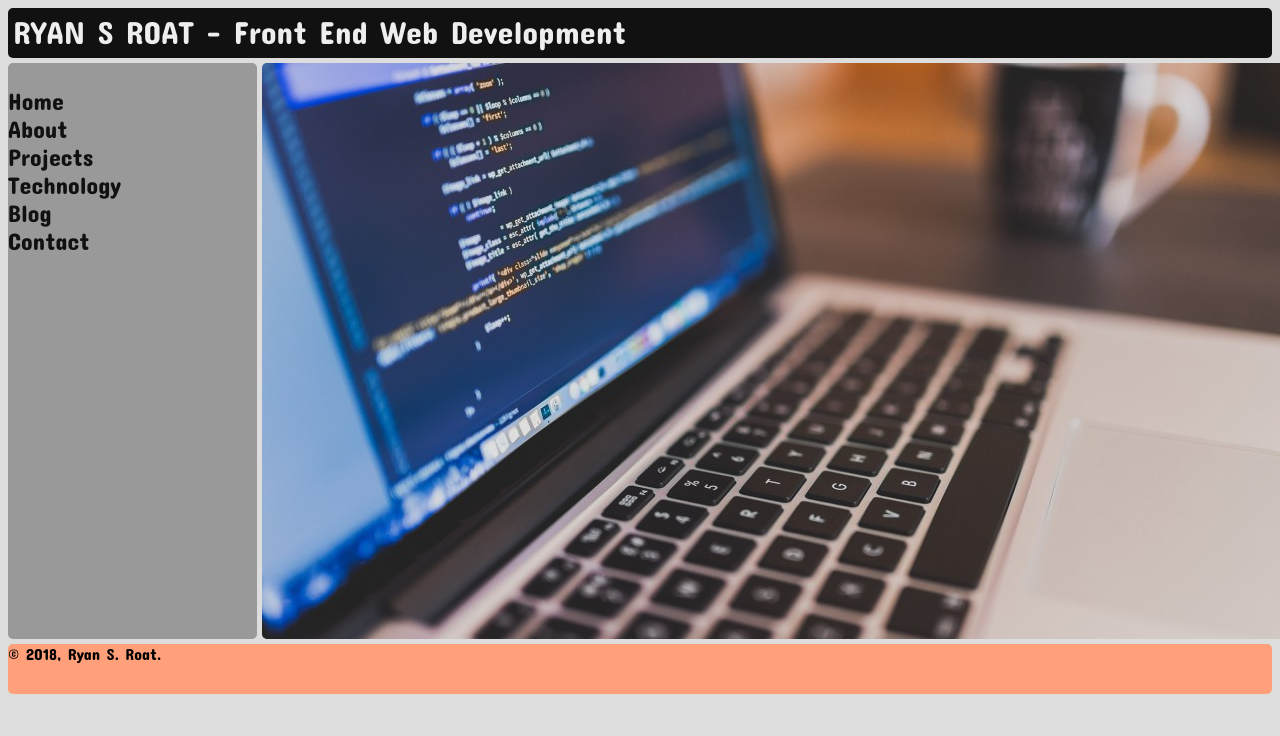
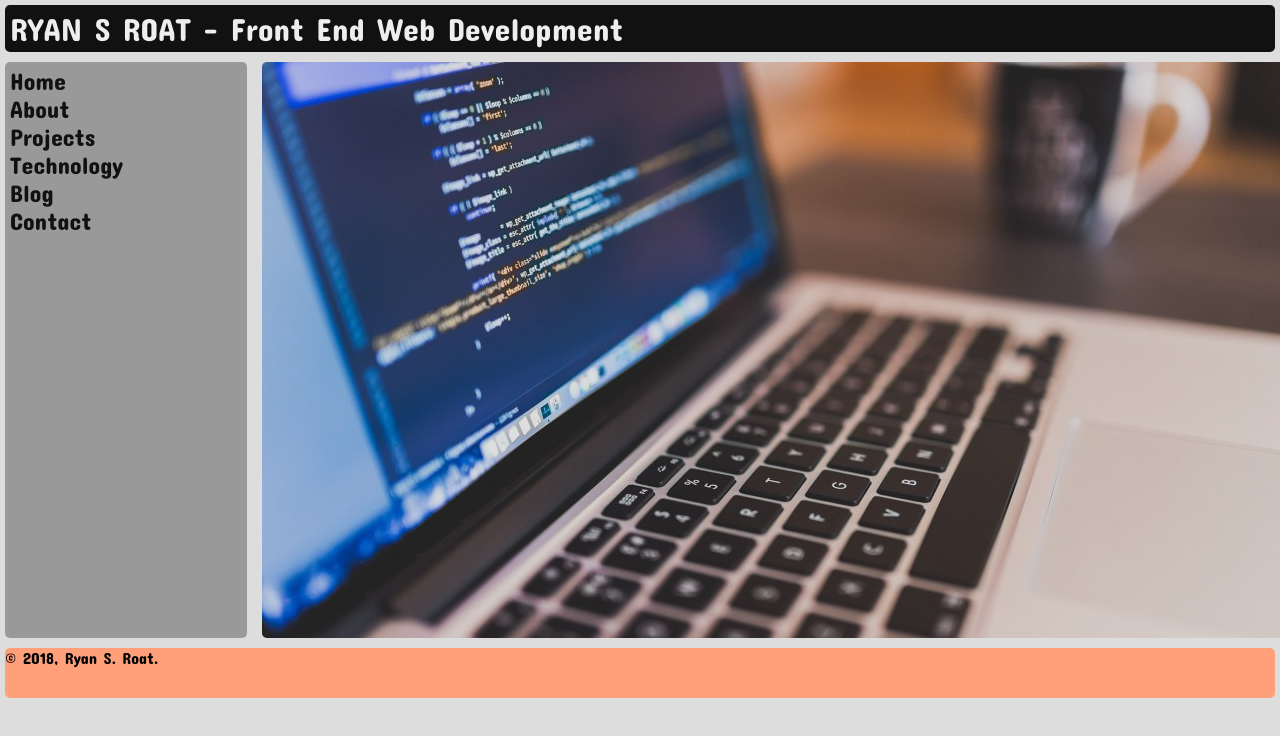
Before and after one commit to ryanroat/NewPortfolio, a plain HTML site: page index.html in a window 1280 px wide. Drawn offline with nearby package versions, Linux system fonts and the light colour scheme.

Commit message:
css updates

```diff
--- a/style.css
+++ b/style.css
@@ -1,3 +1,8 @@
+* {
+  margin: 0;
+  padding: 0;
+}
+
 html, body {
   background-color: #DDD;
   font-family: 'Concert One', cursive;
@@ -23,6 +28,9 @@ img, img.scale-with-grid {
 }
 
 .header {
+  margin-top: 5px;
+  margin-left: 5px;
+  margin-right: 5px;
   padding: 5px;
   color: #EEE;
   font-size: 2em;
@@ -31,13 +39,14 @@ img, img.scale-with-grid {
   border-radius: 5px;
 }
 .menu {
+  margin: 5px;
   grid-area: m;
   background-color: #999;
   border-radius: 5px;
 }
 .menu ul {
   list-style-type: none;
-  padding: 0;
+  padding: 5px;
   font-size: 1.5em;
 }
 .menu a {
@@ -53,6 +62,7 @@ img, img.scale-with-grid {
   color: #EEE;
 }
 .content {
+  margin: 5px;
   grid-area: c;
   background-color: darkgray;
   border-radius: 5px;
@@ -61,6 +71,8 @@ img, img.scale-with-grid {
   border-radius: 5px;
 }
 .footer {
+  margin-left: 5px;
+  margin-right: 5px;
   grid-area: f;
   background-color: lightsalmon;
   border-radius: 5px;
```
